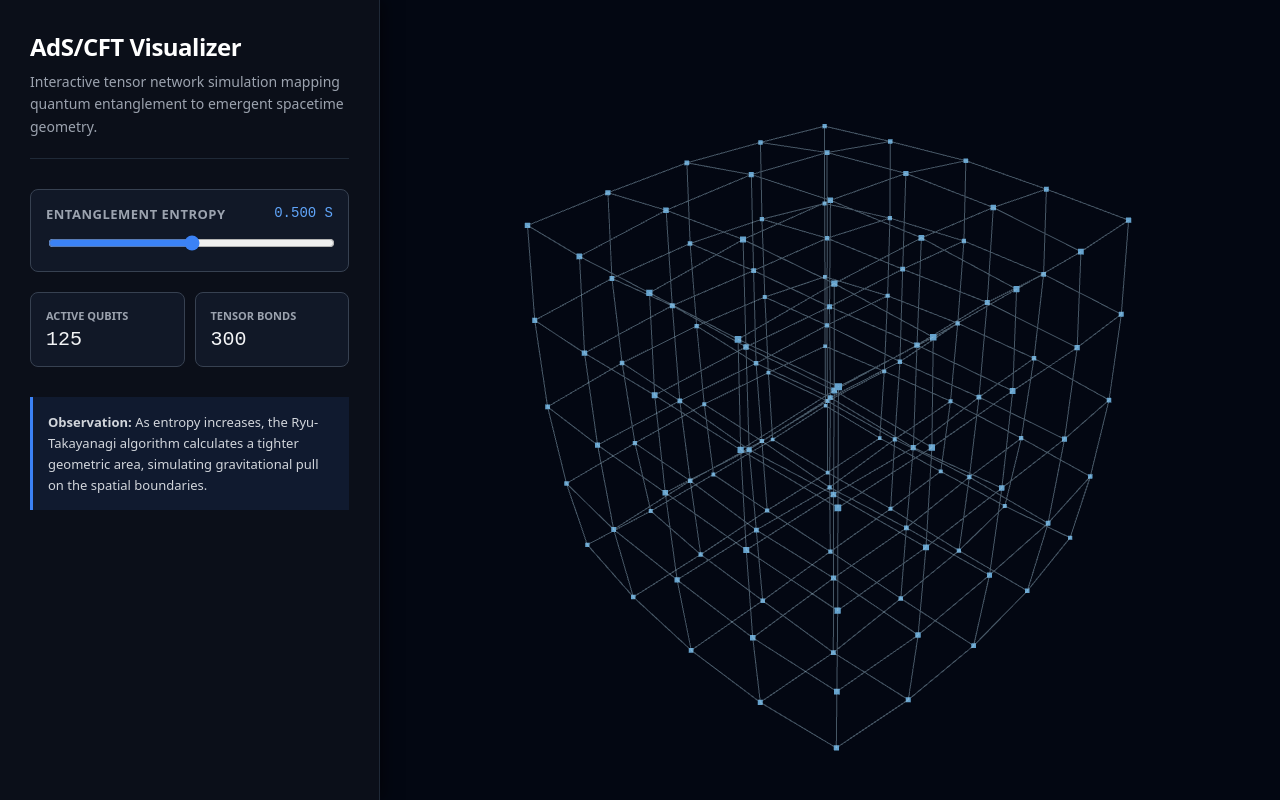
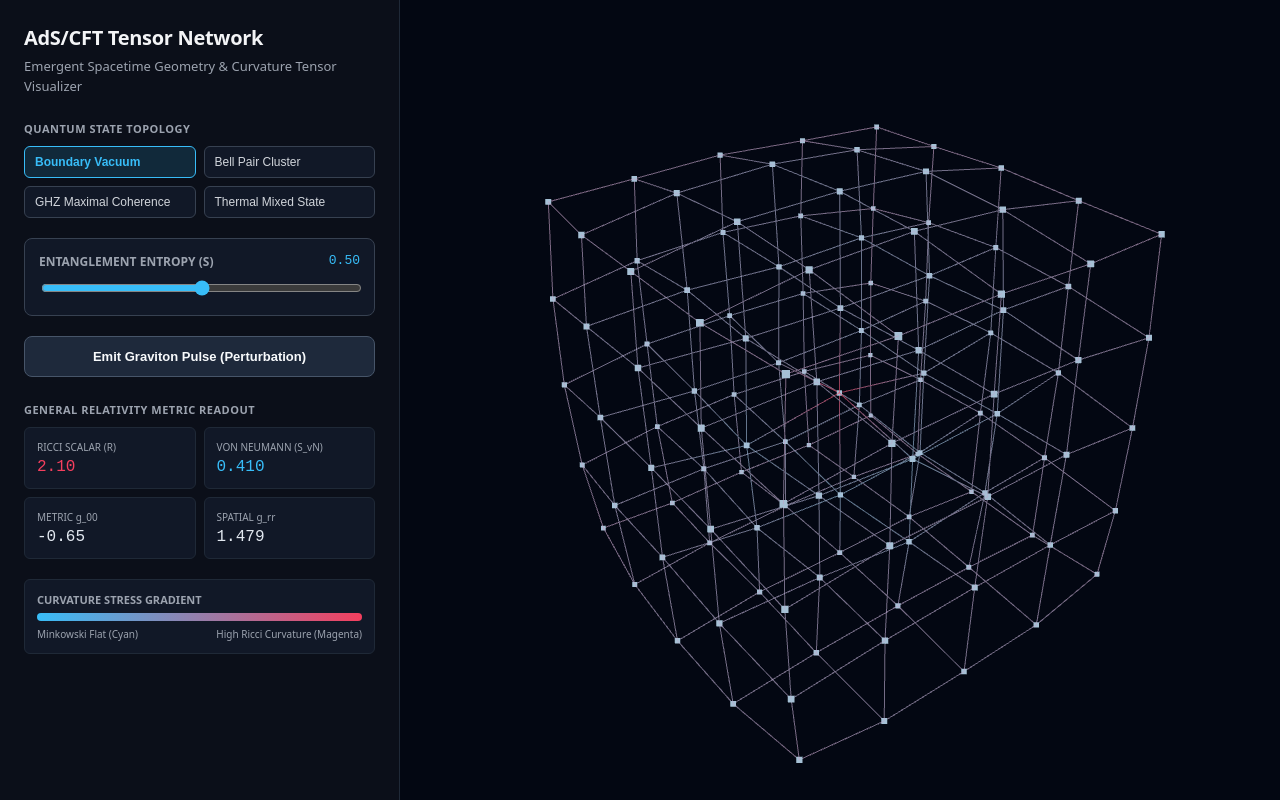
Before and after one commit to wtfchristina/entangled-spacetime, a React (Vite) app: page / in a window 1280 px wide. Built offline with nearby package versions, Linux system fonts and the light colour scheme.

Commit message:
feat: add quantum state topologies, curvature heatmap, and wave perturbations

```diff
--- a/src/App.jsx
+++ b/src/App.jsx
@@ -1,56 +1,201 @@
-import React, { useState } from 'react';
+import React, { useState, useRef } from 'react';
 import { Canvas } from '@react-three/fiber';
 import { OrbitControls } from '@react-three/drei';
 import SpacetimeGrid from './components/SpacetimeGrid';
-import UIControls from './components/UIControls';
+import { computeMetricTelemetry } from './logic/tensorCalculations';
 
-function App() {
-  const [entanglementLevel, setEntanglementLevel] = useState(0.5);
+export default function App() {
+  const [entanglement, setEntanglement] = useState(0.5);
+  const [stateMode, setStateMode] = useState('standard');
+  const [perturbation, setPerturbation] = useState({ active: false, startTime: 0 });
+
+  const clockRef = useRef(0);
+
+  const telemetry = computeMetricTelemetry(entanglement, stateMode);
+
+  const triggerPerturbation = () => {
+    setPerturbation({ active: true, startTime: clockRef.current });
+  };
 
   return (
-    <div style={{ display: 'flex', height: '100vh', width: '100vw', backgroundColor: '#030712', margin: 0, fontFamily: 'system-ui, -apple-system, sans-serif' }}>
-
-      {/* Dashboard Sidebar */}
-      <div style={{
-        width: '380px',
-        padding: '30px',
-        color: '#fff',
-        boxSizing: 'border-box',
-        backgroundColor: '#0B0F19',
-        borderRight: '1px solid #1F2937',
-        zIndex: 10,
-        boxShadow: '4px 0 15px rgba(0,0,0,0.5)'
-      }}>
-        <div style={{ borderBottom: '1px solid #1F2937', paddingBottom: '20px', marginBottom: '20px' }}>
-          <h1 style={{ margin: '0 0 8px 0', fontSize: '24px', letterSpacing: '-0.5px' }}>AdS/CFT Visualizer</h1>
-          <p style={{ color: '#9CA3AF', fontSize: '14px', lineHeight: '1.6', margin: 0 }}>
-            Interactive tensor network simulation mapping quantum entanglement to emergent spacetime geometry.
+    <div
+      style={{
+        display: 'flex',
+        height: '100vh',
+        width: '100vw',
+        backgroundColor: '#030712',
+        color: '#f3f4f6',
+        margin: 0,
+        fontFamily: 'system-ui, -apple-system, BlinkMacSystemFont, "Segoe UI", Roboto, sans-serif',
+        overflow: 'hidden'
+      }}
+    >
+      {/* Sidebar Controls & Telemetry */}
+      <div
+        style={{
+          width: '400px',
+          padding: '24px',
+          backgroundColor: '#0b0f19',
+          borderRight: '1px solid #1f2937',
+          boxSizing: 'border-box',
+          display: 'flex',
+          flexDirection: 'column',
+          gap: '20px',
+          overflowY: 'auto',
+          zIndex: 10
+        }}
+      >
+        <div>
+          <h1 style={{ fontSize: '20px', margin: '0 0 6px 0', letterSpacing: '-0.3px' }}>
+            AdS/CFT Tensor Network
+          </h1>
+          <p style={{ margin: 0, fontSize: '13px', color: '#9ca3af', lineHeight: 1.5 }}>
+            Emergent Spacetime Geometry & Curvature Tensor Visualizer
           </p>
         </div>
 
-        <UIControls
-          entanglementLevel={entanglementLevel}
-          setEntanglementLevel={setEntanglementLevel}
-        />
+        {/* Layer 2: Quantum State Presets */}
+        <div>
+          <label style={{ fontSize: '11px', fontWeight: 'bold', color: '#9ca3af', letterSpacing: '0.5px' }}>
+            QUANTUM STATE TOPOLOGY
+          </label>
+          <div style={{ display: 'grid', gridTemplateColumns: '1fr 1fr', gap: '8px', marginTop: '8px' }}>
+            {[
+              { id: 'standard', name: 'Boundary Vacuum' },
+              { id: 'bell', name: 'Bell Pair Cluster' },
+              { id: 'ghz', name: 'GHZ Maximal Coherence' },
+              { id: 'thermal', name: 'Thermal Mixed State' }
+            ].map((st) => (
+              <button
+                key={st.id}
+                onClick={() => setStateMode(st.id)}
+                style={{
+                  padding: '8px 10px',
+                  fontSize: '12px',
+                  fontWeight: stateMode === st.id ? '600' : '400',
+                  borderRadius: '6px',
+                  border: stateMode === st.id ? '1px solid #38bdf8' : '1px solid #374151',
+                  backgroundColor: stateMode === st.id ? 'rgba(56, 189, 248, 0.15)' : '#111827',
+                  color: stateMode === st.id ? '#38bdf8' : '#d1d5db',
+                  cursor: 'pointer',
+                  textAlign: 'left'
+                }}
+              >
+                {st.name}
+              </button>
+            ))}
+          </div>
+        </div>
 
-        <div style={{ marginTop: '30px', padding: '15px', backgroundColor: 'rgba(59, 130, 246, 0.1)', borderLeft: '3px solid #3B82F6', fontSize: '13px', color: '#D1D5DB', lineHeight: '1.6' }}>
-          <strong>Observation:</strong> As entropy increases, the Ryu-Takayanagi algorithm calculates a tighter geometric area, simulating gravitational pull on the spatial boundaries.
+        {/* Primary Slider */}
+        <div style={{ backgroundColor: '#111827', padding: '14px', borderRadius: '8px', border: '1px solid #374151' }}>
+          <div style={{ display: 'flex', justifyContent: 'space-between', marginBottom: '8px' }}>
+            <span style={{ fontSize: '12px', fontWeight: 'bold', color: '#9ca3af' }}>ENTANGLEMENT ENTROPY (S)</span>
+            <span style={{ fontSize: '13px', color: '#38bdf8', fontFamily: 'monospace' }}>
+              {entanglement.toFixed(2)}
+            </span>
+          </div>
+          <input
+            type="range"
+            min="0"
+            max="1"
+            step="0.01"
+            value={entanglement}
+            onChange={(e) => setEntanglement(parseFloat(e.target.value))}
+            style={{ width: '100%', cursor: 'pointer', accentColor: '#38bdf8' }}
+          />
+        </div>
+
+        {/* Layer 3: Perturbation Button */}
+        <button
+          onClick={triggerPerturbation}
+          style={{
+            padding: '12px',
+            backgroundColor: '#1e293b',
+            color: '#f8fafc',
+            border: '1px solid #475569',
+            borderRadius: '8px',
+            cursor: 'pointer',
+            fontSize: '13px',
+            fontWeight: '600',
+            display: 'flex',
+            alignItems: 'center',
+            justifyContent: 'center',
+            gap: '8px'
+          }}
+        >
+          <span>Emit Graviton Pulse (Perturbation)</span>
+        </button>
+
+        {/* Layer 1: General Relativity Telemetry Dashboard */}
+        <div>
+          <label style={{ fontSize: '11px', fontWeight: 'bold', color: '#9ca3af', letterSpacing: '0.5px' }}>
+            GENERAL RELATIVITY METRIC READOUT
+          </label>
+          <div style={{ display: 'grid', gridTemplateColumns: '1fr 1fr', gap: '8px', marginTop: '8px' }}>
+            <div style={{ backgroundColor: '#111827', padding: '12px', borderRadius: '6px', border: '1px solid #1f2937' }}>
+              <div style={{ fontSize: '10px', color: '#9ca3af' }}>RICCI SCALAR (R)</div>
+              <div style={{ fontSize: '16px', color: '#f43f5e', fontFamily: 'monospace', marginTop: '4px' }}>
+                {telemetry.ricciScalar}
+              </div>
+            </div>
+            <div style={{ backgroundColor: '#111827', padding: '12px', borderRadius: '6px', border: '1px solid #1f2937' }}>
+              <div style={{ fontSize: '10px', color: '#9ca3af' }}>VON NEUMANN (S_vN)</div>
+              <div style={{ fontSize: '16px', color: '#38bdf8', fontFamily: 'monospace', marginTop: '4px' }}>
+                {telemetry.vonNeumannEntropy}
+              </div>
+            </div>
+            <div style={{ backgroundColor: '#111827', padding: '12px', borderRadius: '6px', border: '1px solid #1f2937' }}>
+              <div style={{ fontSize: '10px', color: '#9ca3af' }}>METRIC g_00</div>
+              <div style={{ fontSize: '16px', color: '#e2e8f0', fontFamily: 'monospace', marginTop: '4px' }}>
+                {telemetry.g00}
+              </div>
+            </div>
+            <div style={{ backgroundColor: '#111827', padding: '12px', borderRadius: '6px', border: '1px solid #1f2937' }}>
+              <div style={{ fontSize: '10px', color: '#9ca3af' }}>SPATIAL g_rr</div>
+              <div style={{ fontSize: '16px', color: '#e2e8f0', fontFamily: 'monospace', marginTop: '4px' }}>
+                {telemetry.grr}
+              </div>
+            </div>
+          </div>
+        </div>
+
+        {/* Heatmap Legend */}
+        <div style={{ padding: '12px', backgroundColor: '#111827', borderRadius: '6px', border: '1px solid #1f2937', fontSize: '11px', color: '#9ca3af' }}>
+          <div style={{ marginBottom: '6px', fontWeight: 'bold' }}>CURVATURE STRESS GRADIENT</div>
+          <div
+            style={{
+              height: '8px',
+              borderRadius: '4px',
+              background: 'linear-gradient(to right, #38bdf8, #f43f5e)',
+              marginBottom: '6px'
+            }}
+          />
+          <div style={{ display: 'flex', justifyContent: 'space-between', fontSize: '10px' }}>
+            <span>Minkowski Flat (Cyan)</span>
+            <span>High Ricci Curvature (Magenta)</span>
+          </div>
         </div>
       </div>
 
-      {/* 3D Canvas */}
+      {/* 3D Canvas Area */}
       <div style={{ flexGrow: 1, height: '100%', position: 'relative' }}>
-        <Canvas camera={{ position: [0, 4, 12], fov: 45 }}>
+        <Canvas
+          camera={{ position: [0, 4, 11], fov: 45 }}
+          onPointerDown={() => triggerPerturbation()}
+        >
           <color attach="background" args={['#030712']} />
-          <ambientLight intensity={0.3} />
-          <pointLight position={[10, 10, 10]} intensity={2} color="#60A5FA" />
-          <SpacetimeGrid entanglement={entanglementLevel} />
+          <ambientLight intensity={0.4} />
+          <pointLight position={[10, 10, 10]} intensity={1.8} color="#38bdf8" />
+          <SpacetimeGrid
+            entanglement={entanglement}
+            stateMode={stateMode}
+            perturbation={perturbation}
+            triggerPerturbation={triggerPerturbation}
+          />
           <OrbitControls enablePan={true} enableZoom={true} enableRotate={true} />
         </Canvas>
       </div>
-
     </div>
   );
 }
-
-export default App;
--- a/src/logic/tensorCalculations.js
+++ b/src/logic/tensorCalculations.js
@@ -1,31 +1,105 @@
 /**
  * tensorCalculations.js
- * Calculates spacetime geometry modifications based on quantum entanglement.
+ * Computes coordinate deformation, localized curvature heatmaps,
+ * metric tensor approximations, and traveling gravitational wave perturbations.
  */
 
-export function applyQuantumGravity(x, y, z, baseDistance, time, entanglement) {
-  // Prevent division by zero and cap the baseline
-  const safeEntanglement = Math.max(0.01, entanglement);
-  const normalizedDist = baseDistance / 5; // 5 is roughly the max radius of our grid
+export function calculateNodeState(
+  baseX,
+  baseY,
+  baseZ,
+  baseDist,
+  time,
+  entanglement,
+  stateMode,
+  perturbation
+) {
+  const normDist = Math.max(0.001, baseDist / 5);
 
-  // 1. Ryu-Takayanagi Warp: Higher entanglement exponentially decreases spatial distance
-  // We simulate this by pulling outer nodes inward non-linearly.
-  const geometricWarp = 1 - (Math.pow(safeEntanglement, 1.5) * 0.45 * normalizedDist);
+  let warpFactor = 1.0;
+  let waveAmp = 0.12 * entanglement;
+  let freq = 2.8;
 
-  // 2. Quantum Fluctuations (Superposition Jitter)
-  // Time-dependent oscillations that increase in amplitude with higher entropy
-  const frequency = 3;
-  const phaseShift = baseDistance * 2;
+  // Layer 2: Quantum State Specific Dynamics
+  switch (stateMode) {
+    case 'bell': {
+      // Bell pair: concentrate warping along the central X axis
+      const axisAlignment = Math.abs(baseX) / (baseDist + 0.001);
+      warpFactor = 1.0 - Math.pow(entanglement, 1.4) * 0.65 * axisAlignment;
+      waveAmp *= 0.6;
+      break;
+    }
+    case 'ghz': {
+      // GHZ: uniform, maximum global coherence and sharp inward contraction
+      warpFactor = 1.0 - Math.pow(entanglement, 1.6) * 0.5 * normDist;
+      freq = 4.5;
+      waveAmp = 0.22 * entanglement;
+      break;
+    }
+    case 'thermal': {
+      // Thermal mixed state: high decoherence, minimal geometric contraction
+      warpFactor = 1.0 - entanglement * 0.1;
+      waveAmp = 0.3 * (0.3 + entanglement);
+      freq = 1.2;
+      break;
+    }
+    case 'standard':
+    default: {
+      warpFactor = 1.0 - Math.pow(entanglement, 1.5) * 0.45 * normDist;
+      break;
+    }
+  }
 
-  const waveX = Math.sin(time * frequency + phaseShift) * 0.15 * safeEntanglement;
-  const waveY = Math.cos(time * frequency * 0.8 - phaseShift) * 0.15 * safeEntanglement;
-  const waveZ = Math.sin(time * frequency * 1.2 + phaseShift) * 0.15 * safeEntanglement;
+  // Base quantum fluctuations
+  const phase = baseDist * 2.2;
+  const jitterX = Math.sin(time * freq + phase) * waveAmp;
+  const jitterY = Math.cos(time * (freq * 0.85) - phase) * waveAmp;
+  const jitterZ = Math.sin(time * (freq * 1.15) + phase) * waveAmp;
+
+  let finalX = baseX * warpFactor + jitterX;
+  let finalY = baseY * warpFactor + jitterY;
+  let finalZ = baseZ * warpFactor + jitterZ;
+
+  // Layer 3: Gravitational Wave Ripple Propagation
+  if (perturbation && perturbation.active) {
+    const elapsed = time - perturbation.startTime;
+    const waveSpeed = 4.0;
+    const waveRadius = elapsed * waveSpeed;
+    const distToPulse = Math.abs(baseDist - waveRadius);
+
+    if (distToPulse < 1.2 && elapsed < 3.0) {
+      const pulseMagnitude = Math.exp(-distToPulse * 2.5) * Math.sin(distToPulse * 6 - elapsed * 8) * 0.4;
+      finalX += (baseX / (baseDist + 0.001)) * pulseMagnitude;
+      finalY += (baseY / (baseDist + 0.001)) * pulseMagnitude;
+      finalZ += (baseZ / (baseDist + 0.001)) * pulseMagnitude;
+    }
+  }
+
+  // Local stretch metric (proxy for curvature stress)
+  const currentDist = Math.sqrt(finalX * finalX + finalY * finalY + finalZ * finalZ);
+  const strain = Math.abs(currentDist - baseDist) / (baseDist + 0.001);
 
   return {
-    warpedX: (x * geometricWarp) + waveX,
-    warpedY: (y * geometricWarp) + waveY,
-    warpedZ: (z * geometricWarp) + waveZ,
-    // Return a metric scalar to dynamically change node brightness
-    energyDensity: safeEntanglement * (1 / (normalizedDist + 0.1))
+    x: finalX,
+    y: finalY,
+    z: finalZ,
+    strain
   };
 }
+
+export function computeMetricTelemetry(entanglement, stateMode) {
+  // Metric tensor component approximations: g_00 and spatial g_rr
+  const g00 = -(1 - Math.min(0.85, entanglement * 0.7)).toFixed(3);
+  const grr = (1 / (1 - Math.min(0.85, entanglement * 0.65) + 0.001)).toFixed(3);
+
+  // Ricci Curvature Scalar approximation R (in units of 1/L^2)
+  let ricciBase = entanglement * 4.2;
+  if (stateMode === 'ghz') ricciBase *= 1.6;
+  if (stateMode === 'bell') ricciBase *= 1.25;
+  if (stateMode === 'thermal') ricciBase *= 0.2;
+
+  const ricciScalar = ricciBase.toFixed(2);
+  const vonNeumannEntropy = (stateMode === 'thermal' ? 0.95 : entanglement * 0.82).toFixed(3);
+
+  return { g00, grr, ricciScalar, vonNeumannEntropy };
+}
```
Also changed, not shown: src/components/SpacetimeGrid.jsx (+89 -31 lines).
